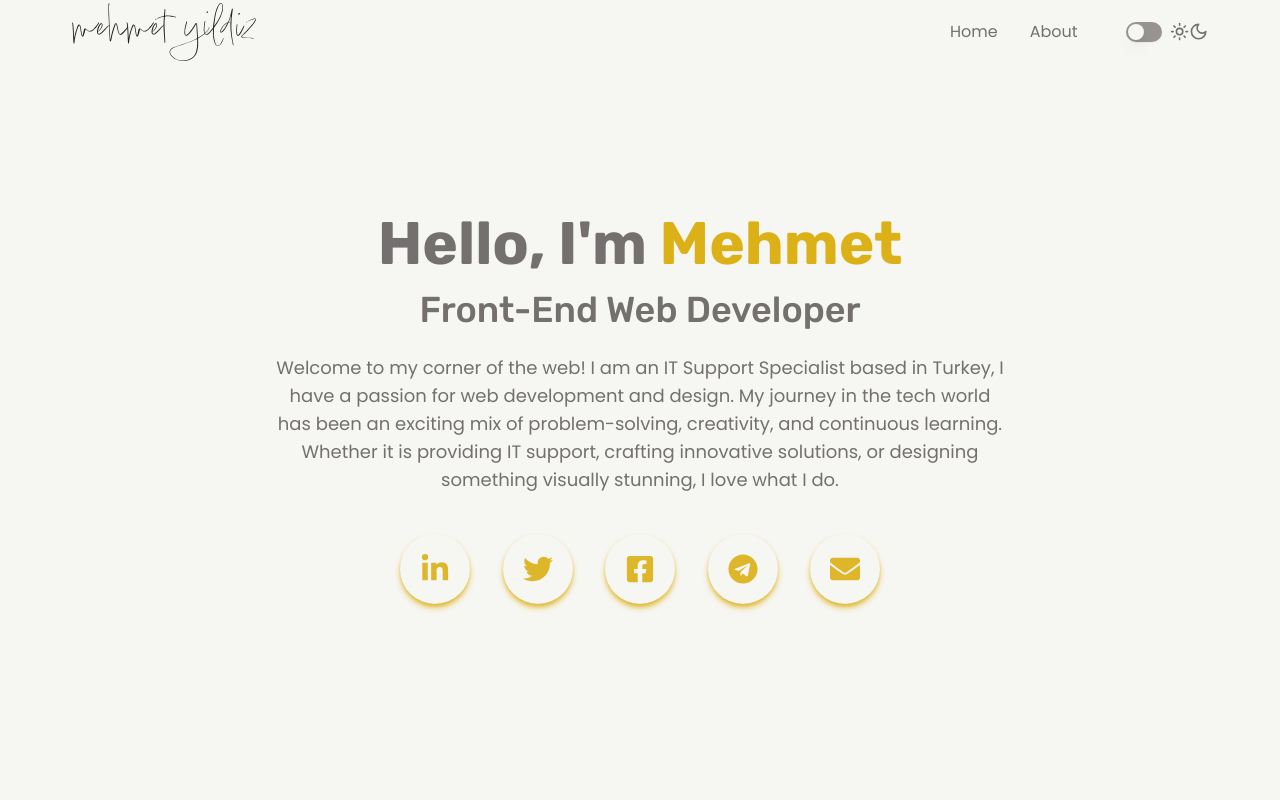
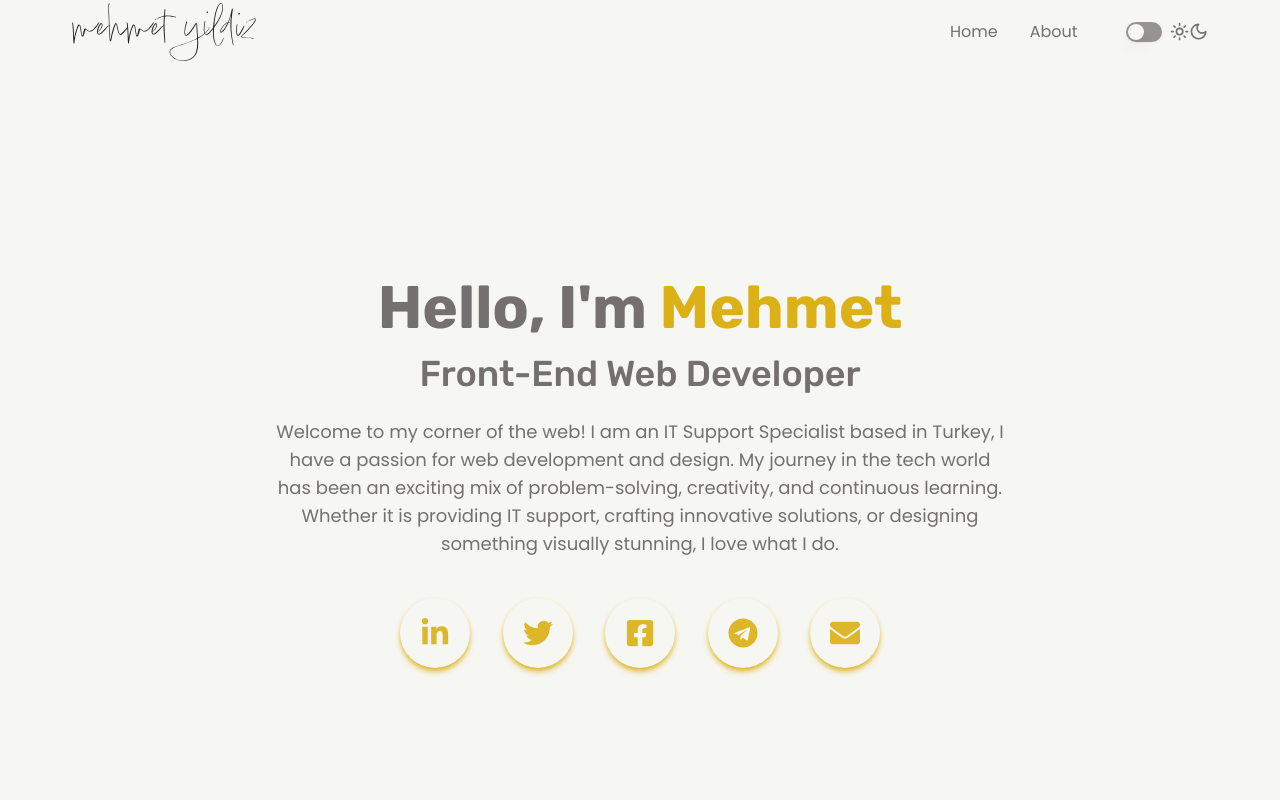
Before and after one commit to mehmetyildizdev/my-website, a Next.js app: page / in a window 1280 px wide. Shown: the top 800 px of the page. Built offline with nearby package versions, Linux system fonts and the light colour scheme.

Commit message:
Layout is updated to add padding for NavBar

```diff
--- a/app/layout.tsx
+++ b/app/layout.tsx
@@ -31,7 +31,7 @@ export default function RootLayout({
       <body className={` ${rubik.variable} ${poppins.variable} antialiased`}>
         <ThemeProvider>
           <Navbar />
-          {children}
+          <main className="pt-16">{children}</main>
         </ThemeProvider>
       </body>
     </html>
```
